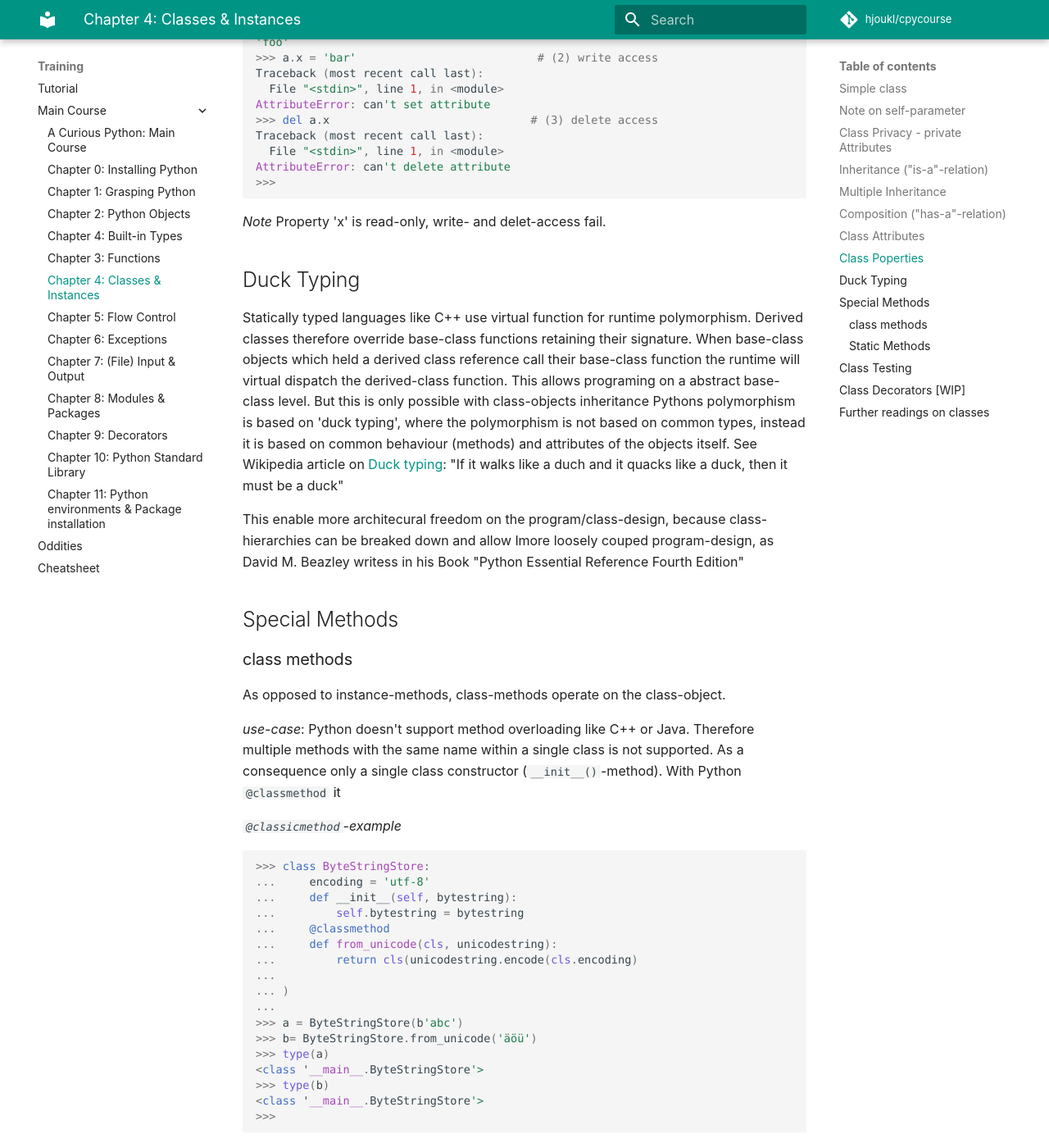
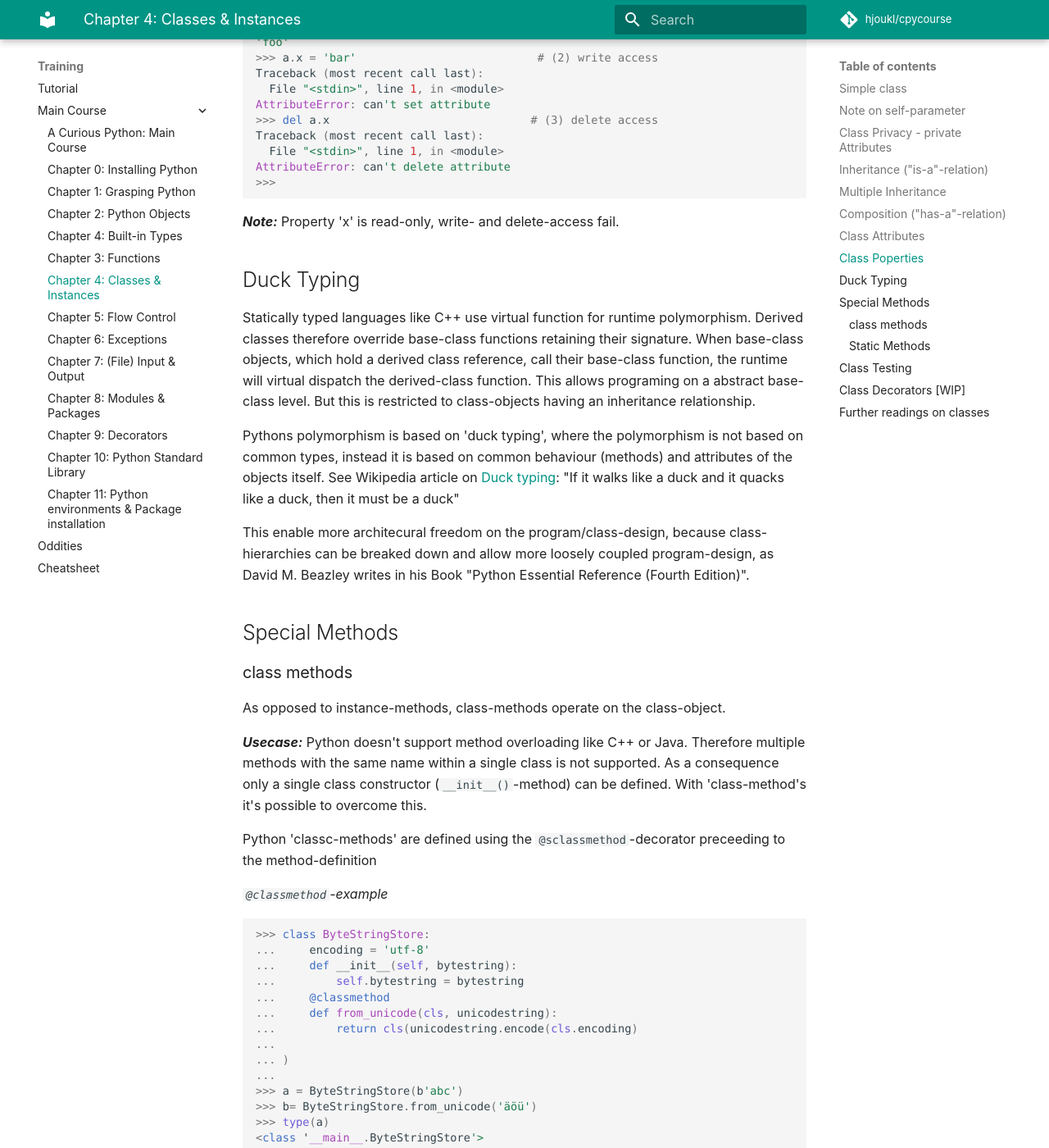
Before and after one commit to rkluger68/cpycourse, an MkDocs documentation site: the page built from docs/training/main-course/classes-instances.md, in a window 1280 px wide and 1400 px high, scrolled down 8644 px. Shown: the whole window at 82% size. Built offline with MkDocs 1.6.1 and Material for MkDocs 9.7.7, drawn with Linux system fonts in a browser that asks for light colours; comment, search, counter and statistics services are not loaded; some of the changed text lies outside the part shown.

Commit message:
Update classes-instances.md
some reformats and  corrected typos

````diff
--- a/docs/training/main-course/classes-instances.md
+++ b/docs/training/main-course/classes-instances.md
@@ -50,7 +50,7 @@ During a instance-method call the python interpreter implicity converts (pseudoc
 
 into
 
-    <class-object><instance-method>(<class-instance-object>, <param-1>, ... <param-n>)
+    <class-object><instance-method>(<class-instance-object>, <param-1>, ..., <param-n>)
 
 The `self`-argument is the class-instance-object iself. See also the section [Instance methods](https://docs.python.org/3/reference/datamodel.html?highlight=__del#the-standard-type-hierarchy) auf the Python docs.
 
@@ -60,7 +60,7 @@ The `self`-parameter is therefore similar to the `this`-pointer of C++ and Java:
 2. C++ `this`-pointer: Implicit parameter to all member functions. It's a keyword holding a pointer to the current object
 3. Java `this`-reference: Implicit parameter of all member functions. It's a keyword holdung a reference to the current object
 
-*Note*
+***Note:***
 The name `self` is a convention , and could be changed, but it shouldn't, because it keeps's the code understandable.
 
 ## Class Privacy - private Attributes
@@ -203,12 +203,12 @@ Python also supports multiple inheritance
 >>>
 ```
 
-*Note*
+***Note:***
 The `dir(<object>`)- builtin function lists all names in the namespace of the given object. As can be seen above all defined names of all base-class are in the namespace of the derived class.
 
 ## Composition ("has-a"-relation)
 
-Composition is alsoPython also
+Python also support composition, i.e. a class 'B' has an instance-attribute pointing to an instance-attribute of class 'A'
 
 ***class definitions***
 
@@ -281,7 +281,7 @@ As opposed to 'instance'-attributes 'class'-attributes are common to all class i
 
 Ordinary Python instance-attributes are by default 'readable', 'writable' and 'deletable'. Python class properties ('property-attributes') are attributes with 'access-control', i.e. they can be designed to be 'readable', 'writeable' and 'deletable'. Python properties therefore are managed attributes. This is done with special `getter`-, `setter`- and `deleter`- methods which enables the properties to be accessed as ordinary atttributes (instead of a method-call).
 
-*Usecase*:
+***Usecase:***
 Properties are a way of data encapusulation. Hiding ordinary attributes behind a 'property-interface/facade' introduces a level of indirection to the origin attribute. The origin attribute may change behind the scenes in keeping the user interface with the property-facade. The property can be seen as the user-interface, while the origin attribute is an implementation detail which is a subject to change.
 
 Python support two different ways of implementing properties:
@@ -357,9 +357,9 @@ usage
 >>>
 ```
 
-**'readonly property example **
+***'readonly property example ***
 
-The above example stripped-down to be read-only
+The above example stripped-down to be read-only:
 
 ``` python
 >>> class C:
@@ -389,17 +389,18 @@ AttributeError: can't delete attribute
 >>>
 ```
 
-*Note*
-Property 'x' is read-only, write- and delet-access fail.
+***Note:***
+Property 'x' is read-only, write- and delete-access fail.
 
 
 ## Duck Typing
 
-Statically typed languages like C++ use virtual function for runtime polymorphism. Derived classes therefore override base-class functions retaining their signature. When base-class objects which held a derived class reference call their base-class function the runtime will virtual dispatch the derived-class function.
-This allows programing on a abstract base-class level. But this is only possible with class-objects inheritance
-Pythons polymorphism is based on 'duck typing', where the polymorphism is not based on common types, instead it is based on common behaviour (methods) and attributes of the objects itself. See Wikipedia article on [Duck typing](https://en.wikipedia.org/wiki/Duck_typing): "If it walks like a duch and it quacks like a duck, then it must be a duck"
+Statically typed languages like C++ use virtual function for runtime polymorphism. Derived classes therefore override base-class functions retaining their signature. When base-class objects, which hold a derived class reference, call their base-class function, the runtime will virtual dispatch the derived-class function.
+This allows programing on a abstract base-class level. But this is restricted to class-objects having an inheritance relationship.
 
-This enable more architecural freedom on the program/class-design, because class-hierarchies can be breaked down and allow lmore loosely couped program-design, as David M. Beazley writess in his Book "Python Essential Reference Fourth Edition"
+Pythons polymorphism is based on 'duck typing', where the polymorphism is not based on common types, instead it is based on common behaviour (methods) and attributes of the objects itself. See Wikipedia article on [Duck typing](https://en.wikipedia.org/wiki/Duck_typing): "If it walks like a duck and it quacks like a duck, then it must be a duck"
+
+This enable more architecural freedom on the program/class-design, because class-hierarchies can be breaked down and allow more loosely coupled program-design, as David M. Beazley writes in his Book "Python Essential Reference (Fourth Edition)".
 
 
 ## Special Methods
@@ -408,9 +409,12 @@ This enable more architecural freedom on the program/class-design, because class
 
 As opposed to instance-methods, class-methods operate on the class-object.
 
-*use-case*: Python doesn't support method overloading like C++ or Java. Therefore multiple methods with the same name within a single class is not supported. As a consequence only a single class constructor (`__init__()`-method). With Python `@classmethod` it
+***Usecase:***
+Python doesn't support method overloading like C++ or Java. Therefore multiple methods with the same name within a single class is not supported. As a consequence only a single class constructor (`__init__()`-method) can be defined. With 'class-method's it's possible to overcome this.
 
-*`@classicmethod`-example*
+Python 'classc-methods' are defined using the `@sclassmethod`-decorator preceeding to the method-definition
+
+*`@classmethod`-example*
 
 ``` python
 >>> class ByteStringStore:
@@ -435,11 +439,11 @@ As opposed to instance-methods, class-methods operate on the class-object.
 
 ### Static Methods
 
-Python static-methods neither work on class-instance-objects nor on class-objects (that's the task of instance-method and class-methods). Python staticmethods can best be compared to module-functions, defined in the namespace of a class, instead of a modules-namespace.
+Python static-methods neither work on class-instance-objects nor on class-objects (that's the task of 'instance-method' and 'class-methods'). Python 'static-methods' can best be compared to module-functions, defined in the namespace of a class, instead of a modules-namespace.
 
-*Usecase*: Python staticmethods can be used for (utility-)function that logical link to a class
+***Usecase:*** Python 'static-methods' can be used for (utility-)functions that logical link to a class, but do not work on the class or their instaances itself
 
-Python staticmethods are defined using the `@staticmethod`-decorator preceeding to the method-definition
+Python 'static-methods' are defined using the `@staticmethod`-decorator preceeding to the method-definition
 
 *`@staticmethod`-example*
 
````
Also changed, not shown: other parts of docs/training/main-course/classes-instances.md (+2 -2 lines).
